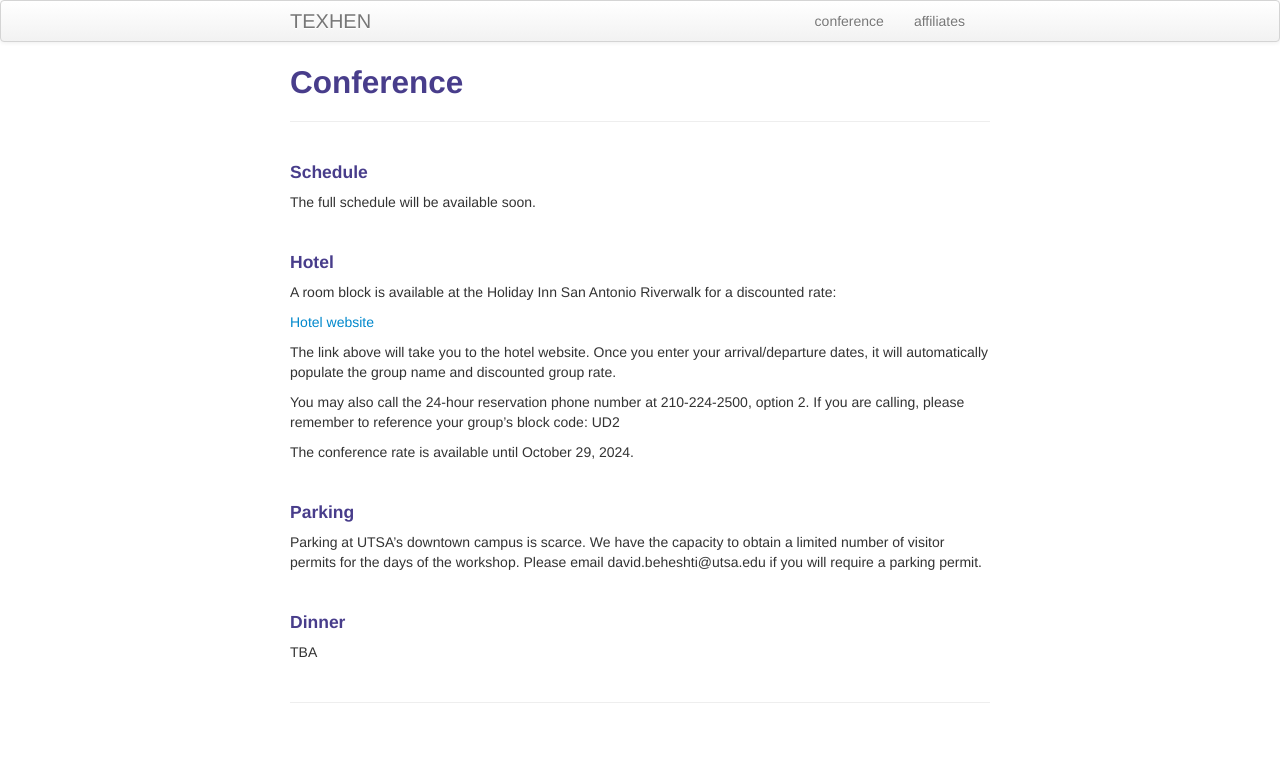
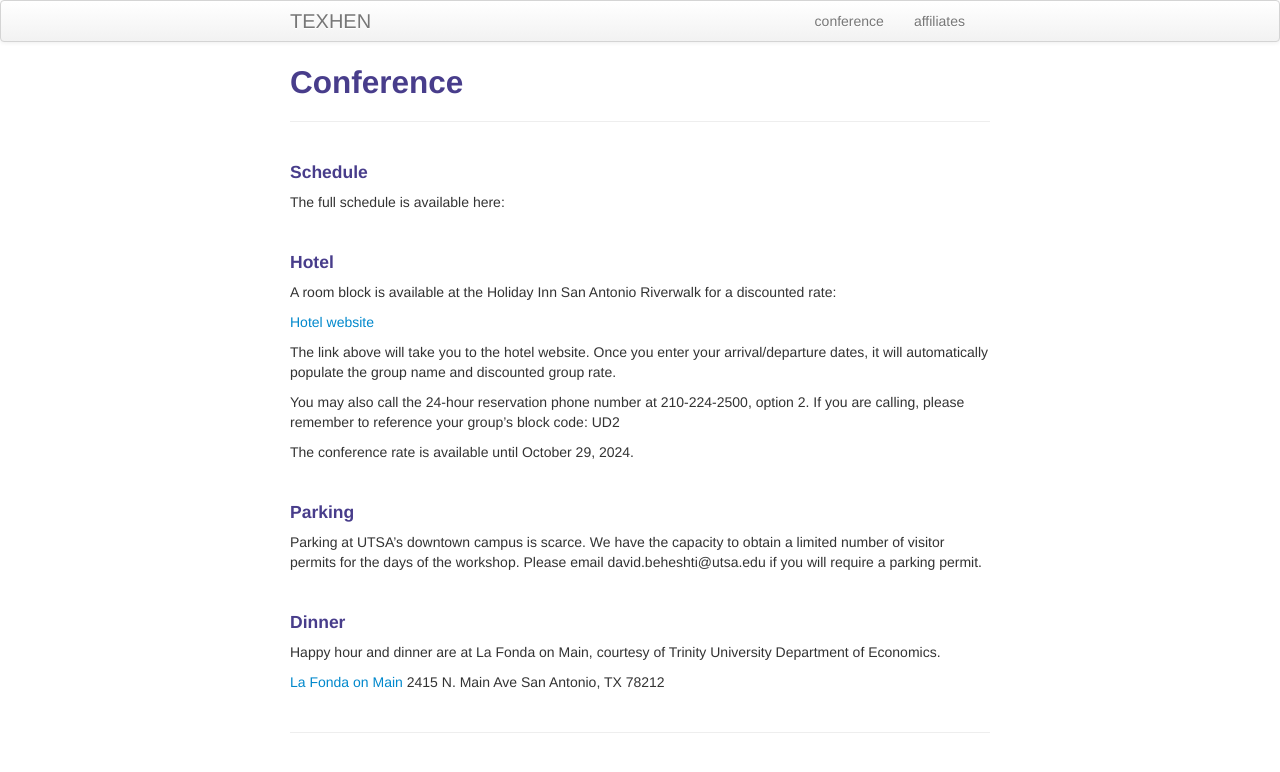
Before and after one commit to texhen/texhen.github.io, a Jekyll site: the page built from pages/conference.md, in a window 1280 px wide. Shown: the top 772 px of the page. Built offline with Jekyll 4.4.1, drawn with Linux system fonts in a browser that asks for light colours.

Commit message:
Update conference.md

```diff
--- a/pages/conference.md
+++ b/pages/conference.md
@@ -6,7 +6,9 @@ description: TEXHEN conference
 
 #### Schedule
 
-The full schedule will be available soon.
+The full schedule is available here:
+
+
 
 <br/>
 
@@ -32,7 +34,11 @@ Parking at UTSA’s downtown campus is scarce. We have the capacity to obtain a
 
 #### Dinner
 
-TBA
+Happy hour and dinner are at La Fonda on Main, courtesy of Trinity University Department of Economics.
+
+[La Fonda on Main](https://www.lafondaonmain.com/)
+2415 N. Main Ave
+San Antonio, TX 78212
 
 <!-- Note: this is how to write a comment in HTML. Everything in here won't show up on your webpage.-->
 
```
